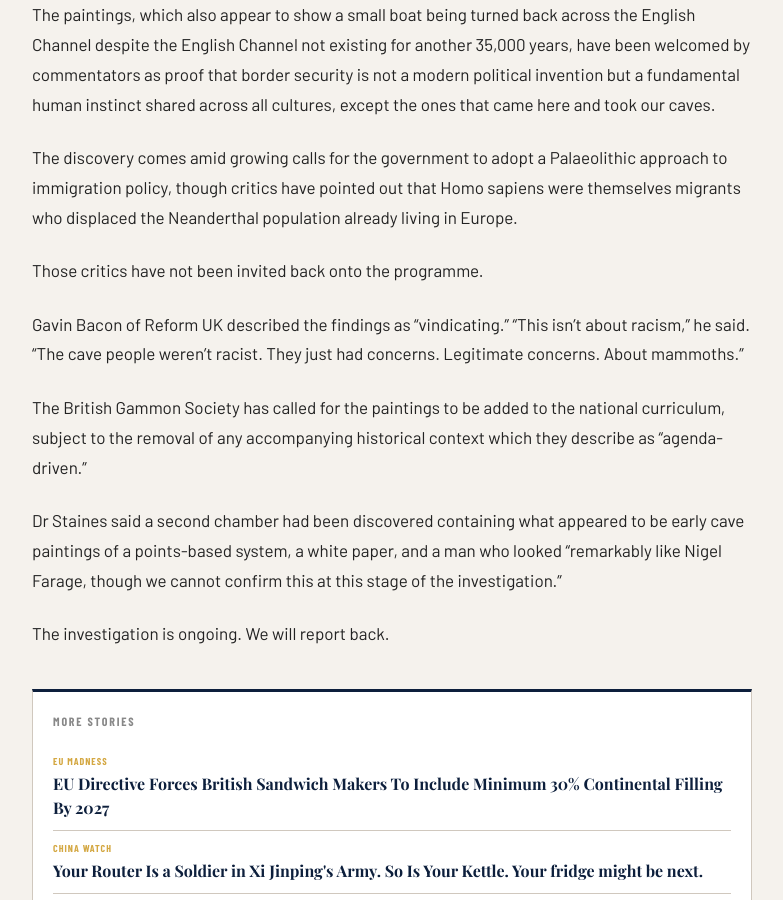
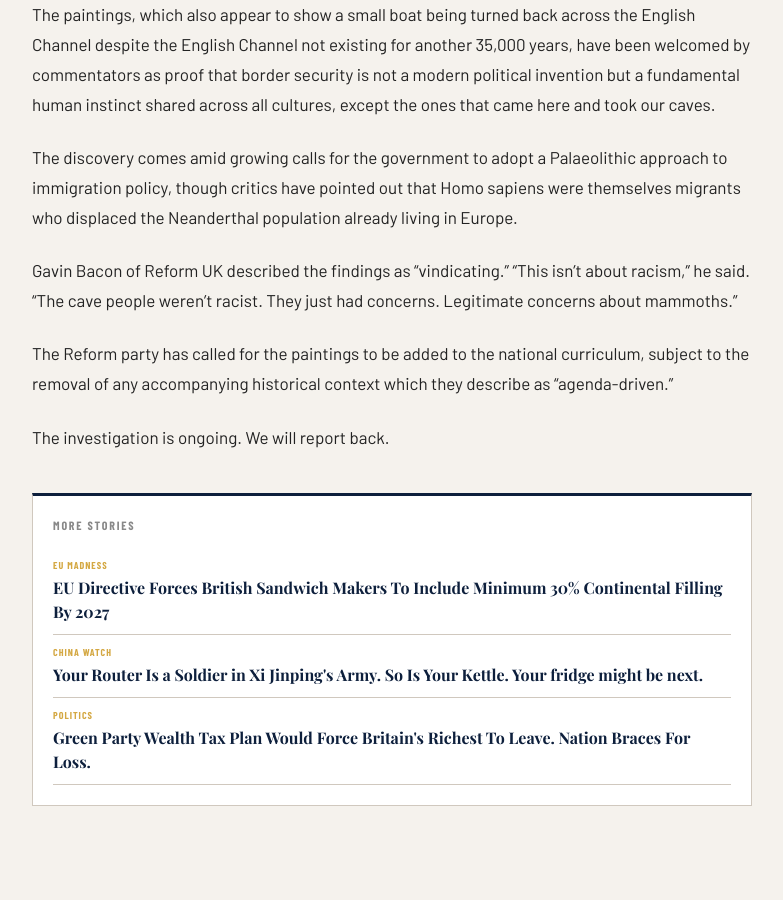
Before and after one commit to matt-palmer999/britishpatriots, a Jekyll site: the page built from _posts/2026-04-30-cave-paintings-borders.md, in a window 1280 px wide and 900 px high, scrolled down 1315 px. Shown: the whole window, without its empty margins (248-1031 px from the left). Built offline with Jekyll 4.4.1, drawn with Linux system fonts in a browser that asks for light colours; some web fonts are replaced.

Commit message:
Update 2026-04-30-cave-paintings-borders.md

```diff
--- a/_posts/2026-04-30-cave-paintings-borders.md
+++ b/_posts/2026-04-30-cave-paintings-borders.md
@@ -15,12 +15,8 @@ The paintings, which also appear to show a small boat being turned back across t
 
 The discovery comes amid growing calls for the government to adopt a Palaeolithic approach to immigration policy, though critics have pointed out that Homo sapiens were themselves migrants who displaced the Neanderthal population already living in Europe.
 
-Those critics have not been invited back onto the programme.
+Gavin Bacon of Reform UK described the findings as "vindicating." "This isn't about racism," he said. "The cave people weren't racist. They just had concerns. Legitimate concerns about mammoths."
 
-Gavin Bacon of Reform UK described the findings as "vindicating." "This isn't about racism," he said. "The cave people weren't racist. They just had concerns. Legitimate concerns. About mammoths."
-
-The British Gammon Society has called for the paintings to be added to the national curriculum, subject to the removal of any accompanying historical context which they describe as "agenda-driven."
-
-Dr Staines said a second chamber had been discovered containing what appeared to be early cave paintings of a points-based system, a white paper, and a man who looked "remarkably like Nigel Farage, though we cannot confirm this at this stage of the investigation."
+The Reform party has called for the paintings to be added to the national curriculum, subject to the removal of any accompanying historical context which they describe as "agenda-driven."
 
 The investigation is ongoing. We will report back.
```
